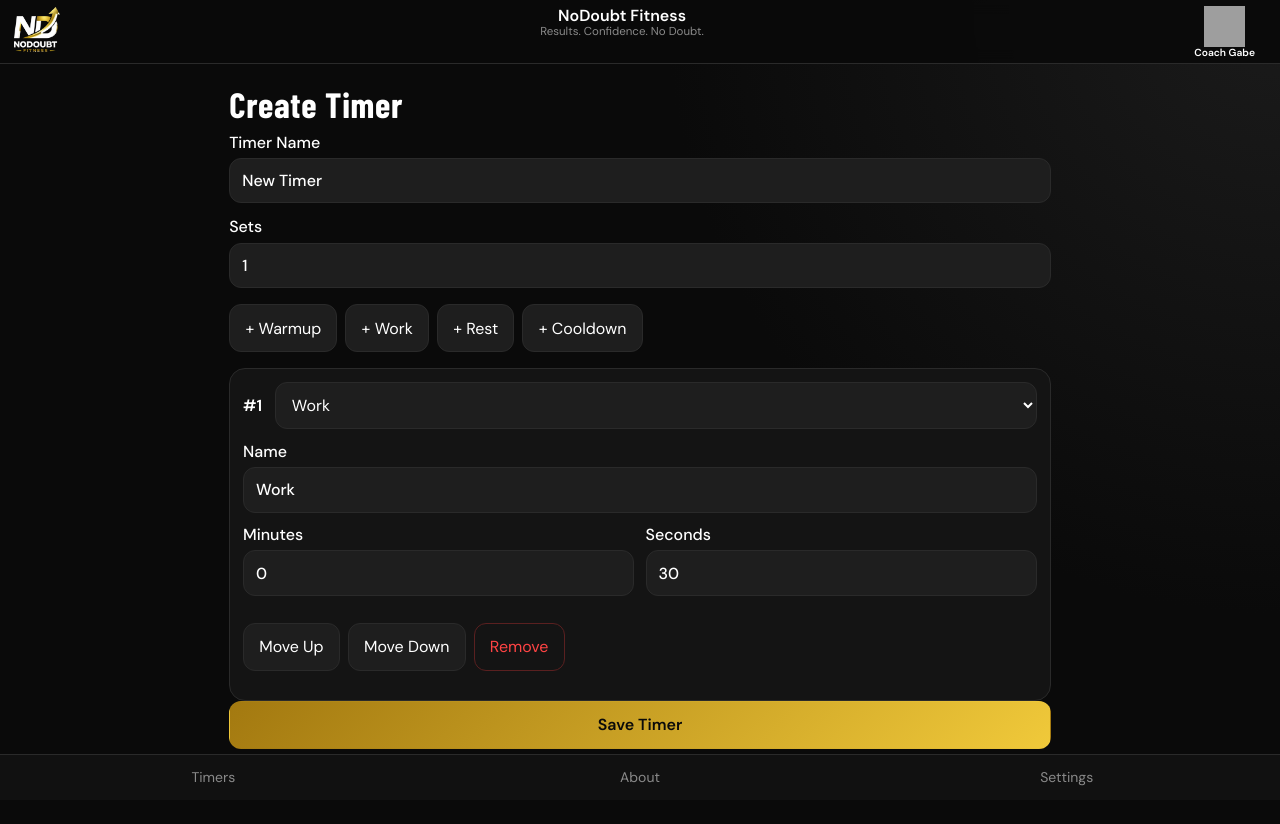
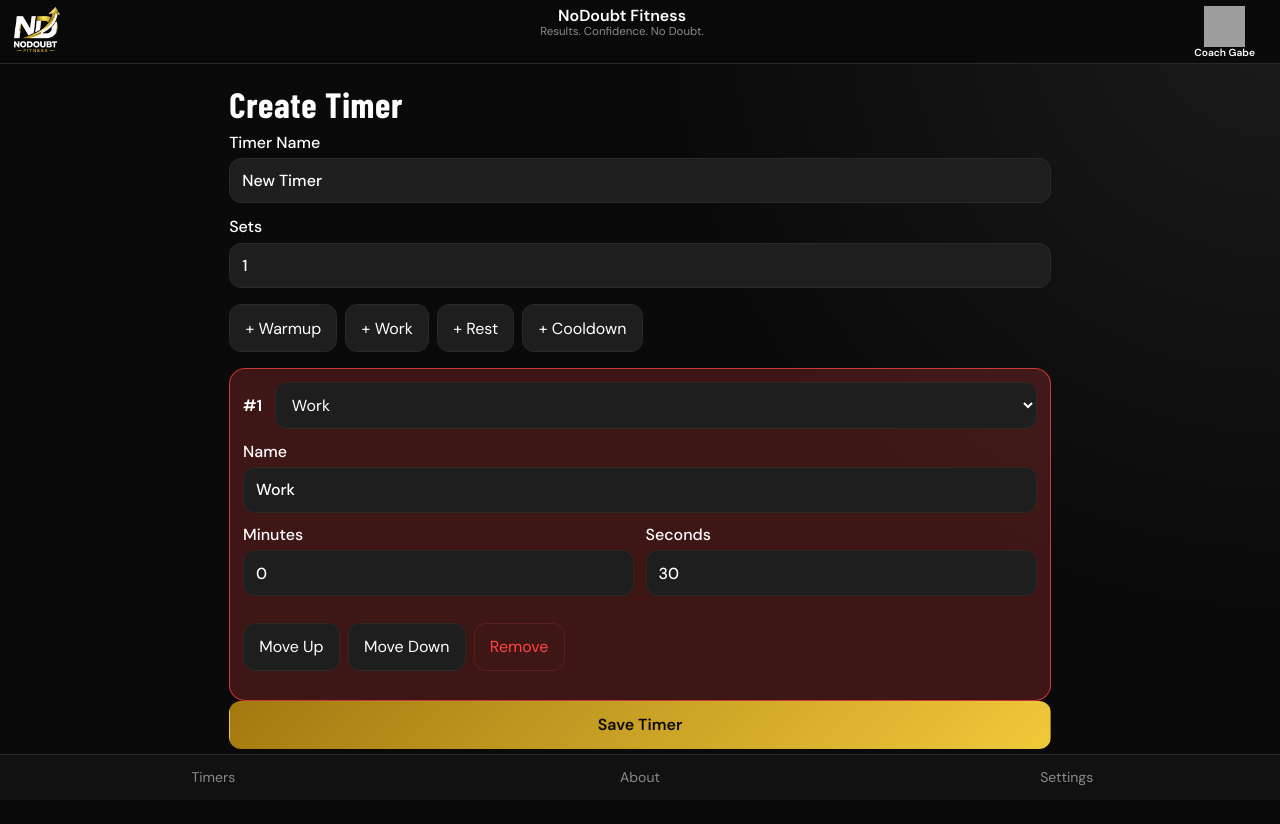
Before and after one commit to rdaudt/nodoubt-fitness-timer2, a React (Vite) app: page /timer/new in a window 1280 px wide. Shown: the top 824 px of the page. Built offline with nearby package versions, Linux system fonts and the light colour scheme; grey boxes are pictures that could not be loaded; a web font is replaced by a local one.

Commit message:
Use full-card interval type colors across detail, running, and editor views

```diff
--- a/src/components/IntervalBadge.tsx
+++ b/src/components/IntervalBadge.tsx
@@ -1,11 +1,19 @@
 import { TYPE_LABELS } from '../config';
+import { withAlpha } from '../lib/color';
 import type { AppSettings, Interval } from '../types';
 import { formatClock } from '../lib/time';
 
 export const IntervalBadge = ({ interval, settings }: { interval: Interval; settings: AppSettings }) => {
   const totalSeconds = interval.durationMinutes * 60 + interval.durationSeconds;
+  const intervalColor = settings.intervalColors[interval.type];
   return (
-    <div className="interval-row" style={{ borderLeftColor: settings.intervalColors[interval.type] }}>
+    <div
+      className="interval-row"
+      style={{
+        backgroundColor: withAlpha(intervalColor, 0.22),
+        borderColor: withAlpha(intervalColor, 0.72),
+      }}
+    >
       <div>
         <p className="interval-title">{interval.sequence}. {interval.name}</p>
         <p className="interval-sub">{TYPE_LABELS[interval.type]}</p>
--- a/src/index.css
+++ b/src/index.css
@@ -234,7 +234,6 @@ select {
 
 .interval-row,
 .timeline-item {
-  border-left: 4px solid;
   display: flex;
   justify-content: space-between;
   gap: 1rem;
--- /dev/null
+++ b/src/lib/color.ts
@@ -0,0 +1,11 @@
+export const withAlpha = (hex: string, alpha: number): string => {
+  const clean = hex.replace('#', '');
+  if (clean.length !== 6) {
+    return `rgba(255, 255, 255, ${alpha})`;
+  }
+
+  const r = Number.parseInt(clean.slice(0, 2), 16);
+  const g = Number.parseInt(clean.slice(2, 4), 16);
+  const b = Number.parseInt(clean.slice(4, 6), 16);
+  return `rgba(${r}, ${g}, ${b}, ${alpha})`;
+};
--- a/src/pages/RunningTimerPage.tsx
+++ b/src/pages/RunningTimerPage.tsx
@@ -1,5 +1,6 @@
 import { useEffect, useRef, useState } from 'react';
 import { Link, useParams } from 'react-router-dom';
+import { withAlpha } from '../lib/color';
 import { formatClock } from '../lib/time';
 import { useTimerRunner } from '../lib/useTimerRunner';
 import { useSettings } from '../services/settingsContext';
@@ -90,12 +91,16 @@ export const RunningTimerPage = () => {
       <div className="stack timeline-list">
         {runner.timeline.map((entry, index) => {
           const state = index < runner.state.currentIndex ? 'done' : index === runner.state.currentIndex ? 'active' : 'upcoming';
+          const intervalColor = settings.intervalColors[entry.type];
           return (
             <div
               key={entry.id}
               ref={index === runner.state.currentIndex ? activeRef : null}
               className={`timeline-item ${state}`}
-              style={{ borderLeftColor: settings.intervalColors[entry.type] }}
+              style={{
+                backgroundColor: withAlpha(intervalColor, state === 'active' ? 0.28 : 0.2),
+                borderColor: withAlpha(intervalColor, state === 'active' ? 0.85 : 0.68),
+              }}
             >
               <div>
                 <p>{entry.name}</p>
--- a/src/pages/TimerEditorPage.tsx
+++ b/src/pages/TimerEditorPage.tsx
@@ -1,8 +1,10 @@
 import { useEffect, useMemo, useState } from 'react';
 import { useNavigate, useParams } from 'react-router-dom';
 import { TYPE_LABELS } from '../config';
+import { withAlpha } from '../lib/color';
 import { newTimer } from '../lib/timerFactory';
 import { normalizeIntervals, validateIntervals } from '../lib/timerRules';
+import { useSettings } from '../services/settingsContext';
 import { TimerRepository } from '../services/storage';
 import type { Interval, IntervalType, Timer } from '../types';
 
@@ -23,6 +25,7 @@ const toDisplayNumber = (value: number): string =>
 export const TimerEditorPage = () => {
   const { id } = useParams();
   const navigate = useNavigate();
+  const { settings } = useSettings();
   const [draft, setDraft] = useState<Timer>(newTimer());
   const [loading, setLoading] = useState(Boolean(id));
 
@@ -135,8 +138,17 @@ export const TimerEditorPage = () => {
       </div>
 
       <div className="stack">
-        {draft.intervals.map((interval, index) => (
-          <article className="interval-edit" key={`${interval.sequence}-${index}`}>
+        {draft.intervals.map((interval, index) => {
+          const intervalColor = settings.intervalColors[interval.type];
+          return (
+          <article
+            className="interval-edit"
+            key={`${interval.sequence}-${index}`}
+            style={{
+              backgroundColor: withAlpha(intervalColor, 0.22),
+              borderColor: withAlpha(intervalColor, 0.72),
+            }}
+          >
             <div className="interval-edit-head">
               <strong>#{interval.sequence}</strong>
               <select value={interval.type} onChange={(e) => updateIntervalType(index, e.target.value as IntervalType)}>
@@ -191,7 +203,7 @@ export const TimerEditorPage = () => {
               <button className="danger-btn" onClick={() => removeInterval(index)}>Remove</button>
             </div>
           </article>
-        ))}
+        )})}
       </div>
 
       {validation.errors.length > 0 && (
```
